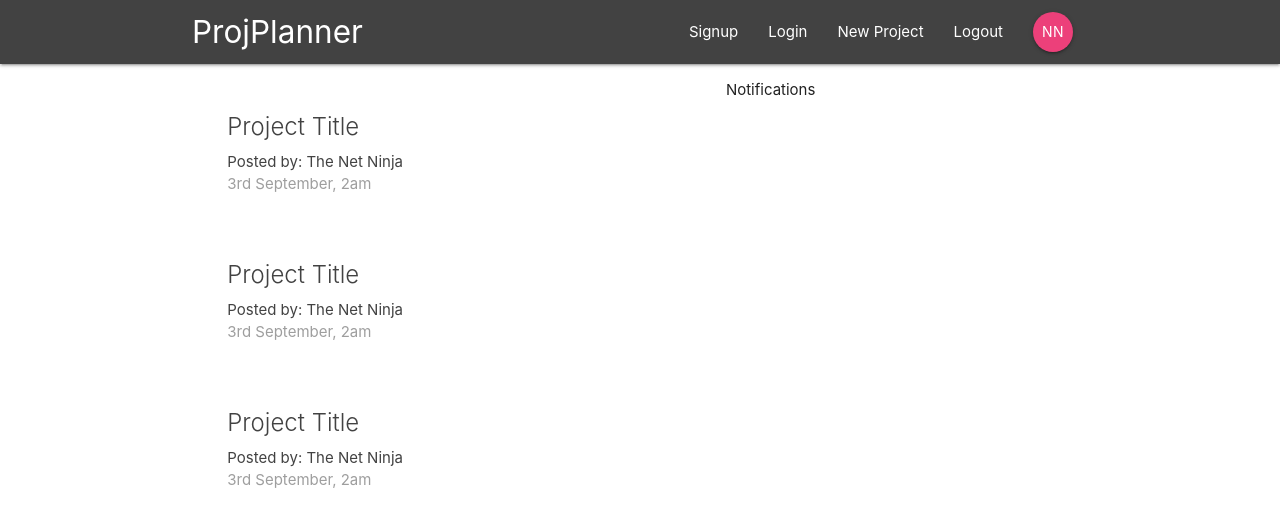
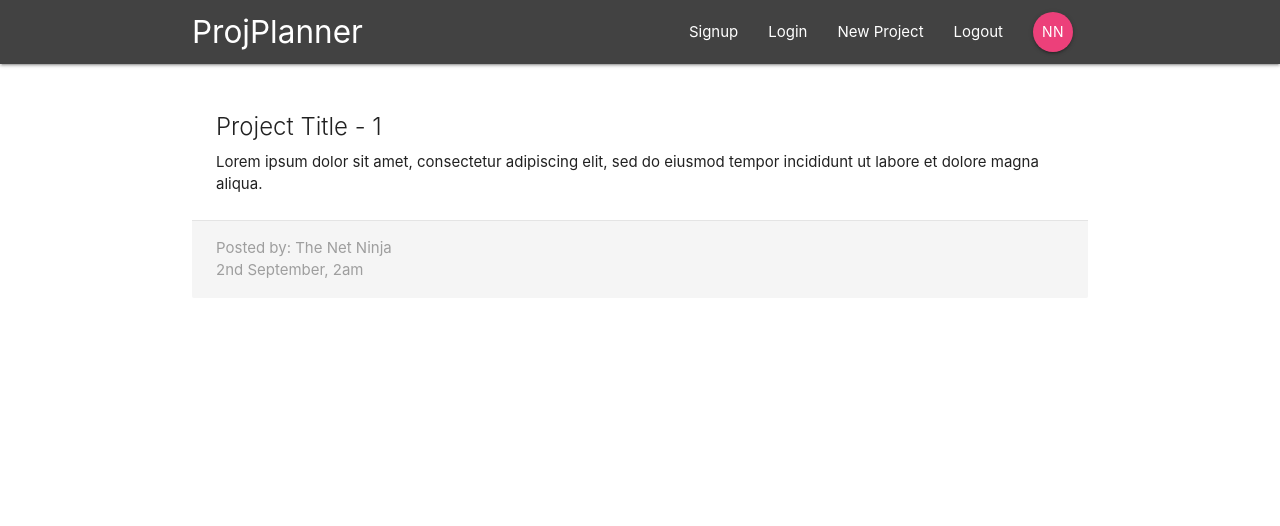
Before and after one commit to flight846/react-redux-firebase-projplanner, a React (Create React App) app: page /project/1 in a window 1280 px wide. Shown: the top 526 px of the page. Built offline with nearby package versions, Linux system fonts and the light colour scheme.

Commit message:
Add project details component

```diff
--- a/src/App.js
+++ b/src/App.js
@@ -2,6 +2,7 @@ import React, { Component } from 'react';
 import { BrowserRouter, Switch, Route } from 'react-router-dom';
 import Navbar from './components/layout/Navbar';
 import Dashboard from './components/dashboard/Dashboard';
+import ProjectDetails from './components/projects/ProjectDetails';
 
 class App extends Component {
     render() {
@@ -10,7 +11,8 @@ class App extends Component {
                 <div className="App">
                     <Navbar />
                     <Switch>
-                        <Route path="/" component={ Dashboard }/>
+                        <Route exact path="/" component={ Dashboard }/>
+                        <Route path="/project/:id" component={ ProjectDetails }/>
                     </Switch>
                 </div>
             </BrowserRouter>
--- a/src/components/projects/ProjectDetails.js
+++ b/src/components/projects/ProjectDetails.js
@@ -0,0 +1,21 @@
+import React from 'react'
+
+const ProjectDetails = (props) => {
+    const id = props.match.params.id;
+    return (
+        <div className="container section project-details">
+            <div className="card z-depth-0">
+                <div className="card-content">
+                    <span className="card-title">Project Title - { id }</span>
+                    <p>Lorem ipsum dolor sit amet, consectetur adipiscing elit, sed do eiusmod tempor incididunt ut labore et dolore magna aliqua.</p>
+                </div>
+                <div className="card-action grey lighten-4 grey-text">
+                    <div>Posted by: The Net Ninja</div>
+                    <div>2nd September, 2am</div>
+                </div>
+            </div>
+        </div>
+    )
+}
+
+export default ProjectDetails;
--- a/src/components/projects/ProjectList.js
+++ b/src/components/projects/ProjectList.js
@@ -1,31 +1,13 @@
 import React from 'react';
+import ProjectSummary from '../projects/ProjectSummary';
 
 const ProjectList = () => {
     return (
         <div className="project-list section">
-            <div className="card z-depth-0 project-summary">
-                <div className="card-content grey-text text-darken-3">
-                    <span className="card-title">Project Title</span>
-                    <p>Posted by: The Net Ninja</p>
-                    <p className="grey-text">3rd September, 2am</p>
-                </div>
-            </div>
-
-            <div className="card z-depth-0 project-summary">
-                <div className="card-content grey-text text-darken-3">
-                    <span className="card-title">Project Title</span>
-                    <p>Posted by: The Net Ninja</p>
-                    <p className="grey-text">3rd September, 2am</p>
-                </div>
-            </div>
-
-            <div className="card z-depth-0 project-summary">
-                <div className="card-content grey-text text-darken-3">
-                    <span className="card-title">Project Title</span>
-                    <p>Posted by: The Net Ninja</p>
-                    <p className="grey-text">3rd September, 2am</p>
-                </div>
-            </div>
+            <ProjectSummary />
+            <ProjectSummary />
+            <ProjectSummary />
+            <ProjectSummary />
         </div>
     )
 }
--- a/src/components/projects/ProjectSummary.js
+++ b/src/components/projects/ProjectSummary.js
@@ -0,0 +1,15 @@
+import React from 'react'
+
+const ProjectSummary = () => {
+    return (
+        <div className="card z-depth-0 project-summary">
+            <div className="card-content grey-text text-darken-3">
+                <span className="card-title">Project Title</span>
+                <p>Posted by: The Net Ninja</p>
+                <p className="grey-text">3rd September, 2am</p>
+            </div>
+        </div>
+    )
+}
+
+export default ProjectSummary;
```
